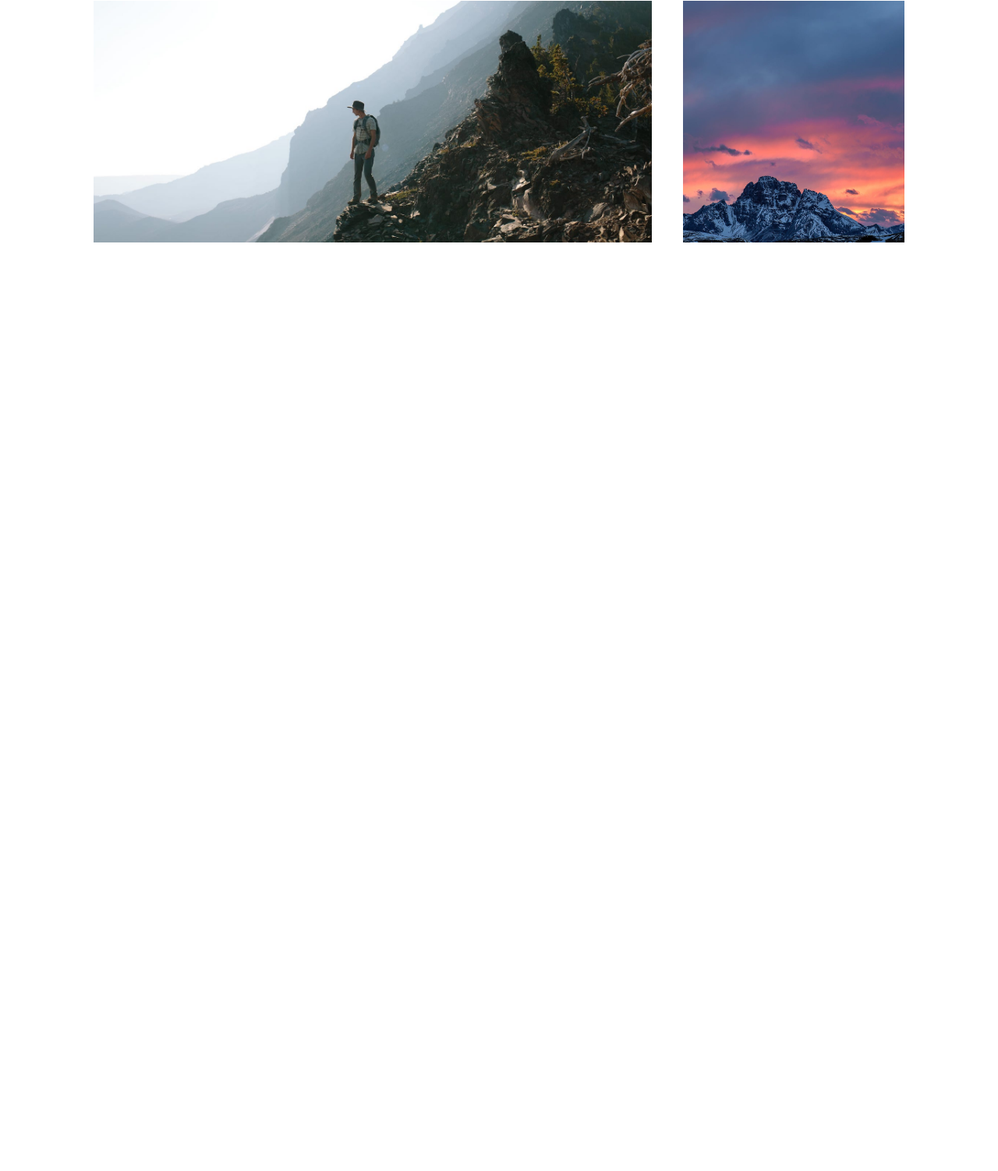
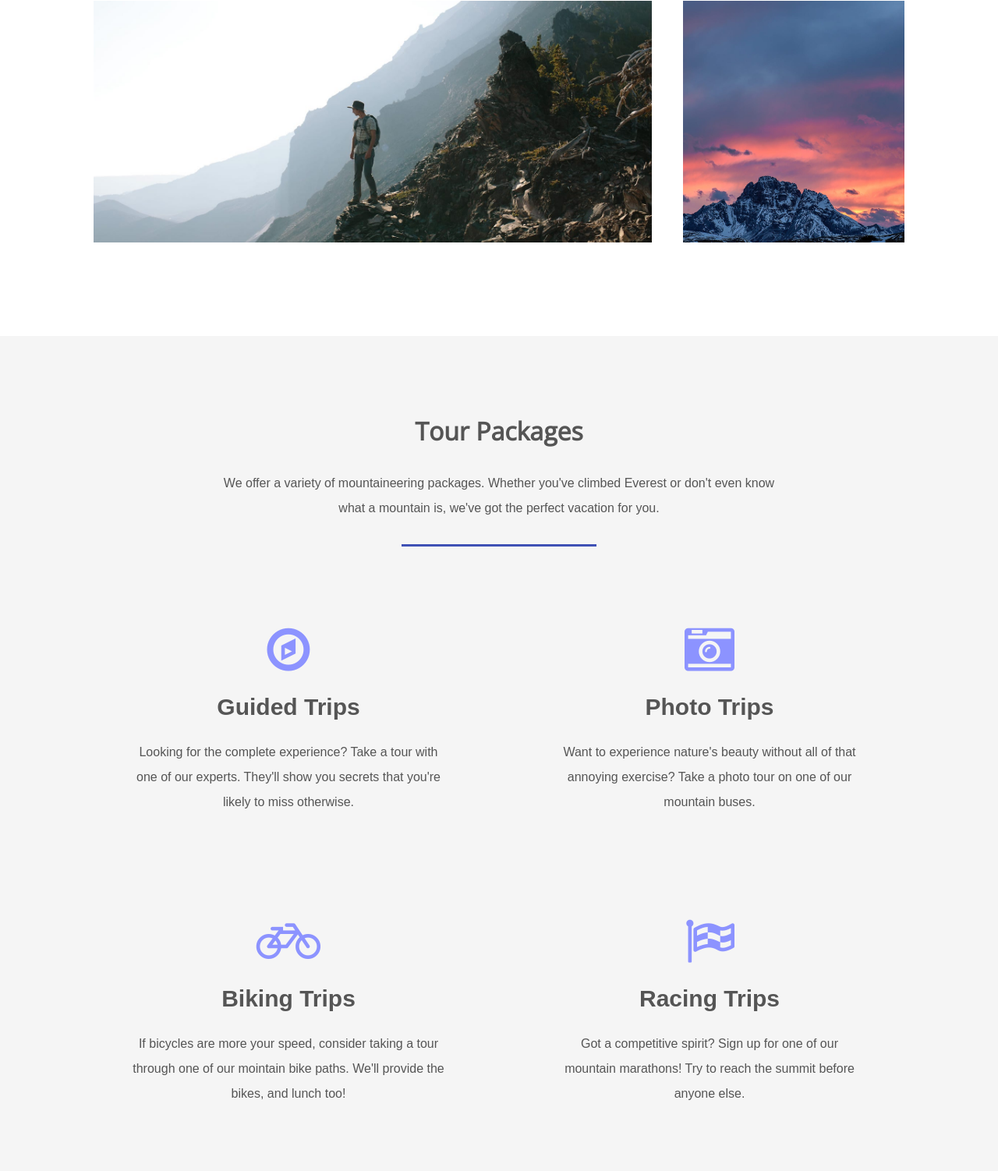
Before and after one commit to ruxiang05/Startup-Page, a plain HTML site: page index.html in a window 1280 px wide. Shown: the part 1489-2991 px from the top of the page at 78% size. Before the commit the page ends 1920 px from the top, so only its background shows below. Drawn offline with nearby package versions, Linux system fonts and the light colour scheme.

Commit message:
Add packages section

```diff
--- a/assets/css/styles.css
+++ b/assets/css/styles.css
@@ -40,6 +40,10 @@ section {
     flex-direction: column;
     align-items: center;
     padding: 100px;
+}
+
+section:not(.hero):nth-child(even) {
+    background-color: #f5f5f5;
 }
 
 .grid {
@@ -170,3 +174,20 @@ header nav li {
 .destinations .grid li.large {
     flex-basis: 70%;
 }
+
+/* Packages Section */
+
+.packages .grid li {
+    padding: 50px;
+    flex-basis: 50%;
+    text-align: center;
+}
+
+.packages .grid li i {
+    color: #8c93ff;
+}
+
+.packages .grid li h4 {
+    margin: 25px 0;
+    font-size: 30px;
+}
--- a/index.html
+++ b/index.html
@@ -6,6 +6,7 @@
   <title>Mountain Travel</title>
   <link href="https://fonts.googleapis.com/css?family=Open+Sans" rel="stylesheet">
   <link href="https://fonts.googleapis.com/css?family=Quicksand" rel="stylesheet">
+  <link rel="stylesheet" href="http://maxcdn.bootstrapcdn.com/font-awesome/4.7.0/css/font-awesome.min.css">
   <link rel="stylesheet" href="assets/css/styles.css">
 </head>
 <body>
@@ -41,5 +42,37 @@
     </ul>
   </section>
 
+  <section class="packages">
+    <h3 class="title">Tour Packages</h3>
+    <p>We offer a variety of mountaineering packages. Whether you've climbed Everest or don't even know what a mountain is,
+    we've got the perfect vacation for you.</p>
+    <hr />
+    <ul class="grid">
+      <li>
+        <i class="fa fa-compass fa-4x"></i>
+        <h4>Guided Trips</h4>
+        <p>Looking for the complete experience? Take a tour with one of our experts. They'll show you secrets that you're likely to miss otherwise.</p>
+      </li>
+
+      <li>
+        <i class="fa fa-camera-retro fa-4x"></i>
+        <h4>Photo Trips</h4>
+        <p>Want to experience nature's beauty without all of that annoying exercise? Take a photo tour on one of our mountain buses.</p>
+      </li>
+
+      <li>
+        <i class="fa fa-bicycle fa-4x"></i>
+        <h4>Biking Trips</h4>
+        <p>If bicycles are more your speed, consider taking a tour through one of our mointain bike paths. We'll provide the bikes, and lunch too!</p>
+      </li>
+
+      <li>
+        <i class="fa fa-flag-checkered fa-4x"></i>
+        <h4>Racing Trips</h4>
+        <p>Got a competitive spirit? Sign up for one of our mountain marathons! Try to reach the summit before anyone else.</p>
+      </li>
+    </ul>
+  </section>
+
 </body>
 </html>
```
